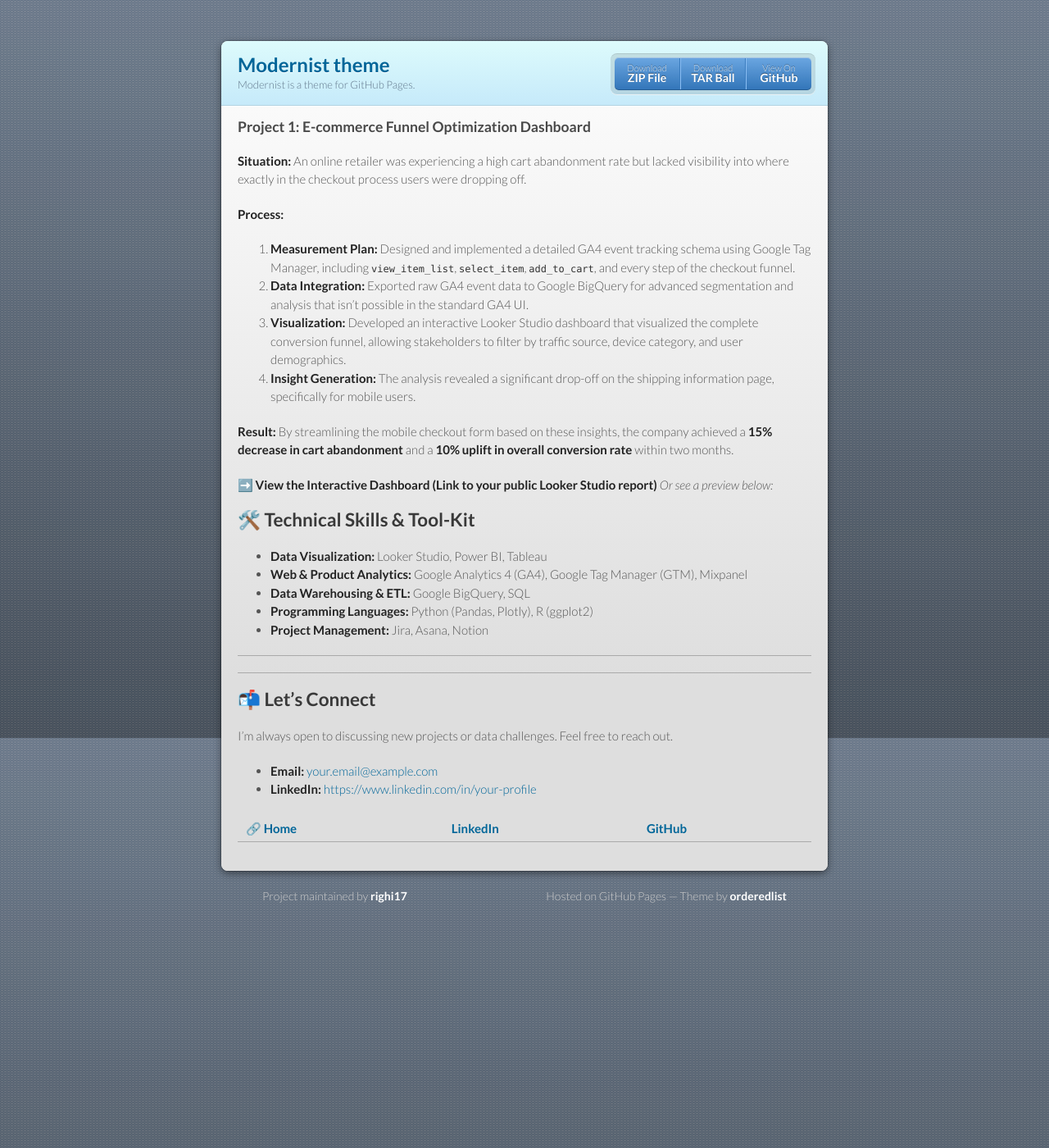
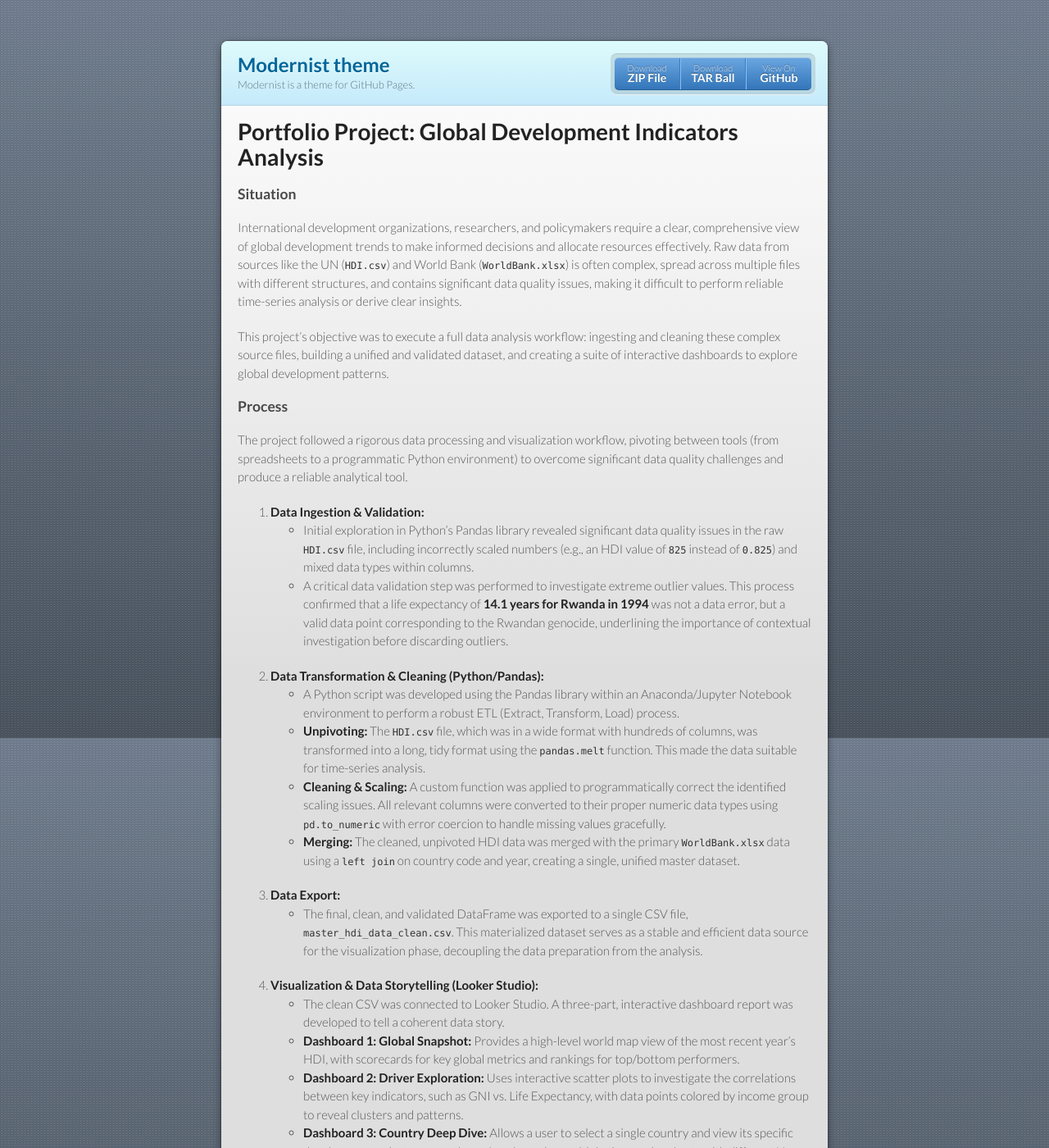
Before and after one commit to righi17/reprighi01, a Jekyll site: the page built from 01.md, in a window 1280 px wide and 1400 px high. Shown: the whole window at 82% size. Built offline with Jekyll 4.4.1, drawn with Linux system fonts in a browser that asks for light colours; our own code applies the rules of GitHub Pages for plain Markdown files; some of the changed text lies outside the part shown.

Commit message:
Update 01.md

```diff
--- a/01.md
+++ b/01.md
@@ -1,32 +1,36 @@
-### Project 1: E-commerce Funnel Optimization Dashboard
-**Situation:** An online retailer was experiencing a high cart abandonment rate but lacked visibility into where exactly in the checkout process users were dropping off.
+# Portfolio Project: Global Development Indicators Analysis
 
-**Process:**
-1.  **Measurement Plan:** Designed and implemented a detailed GA4 event tracking schema using Google Tag Manager, including `view_item_list`, `select_item`, `add_to_cart`, and every step of the checkout funnel.
-2.  **Data Integration:** Exported raw GA4 event data to Google BigQuery for advanced segmentation and analysis that isn't possible in the standard GA4 UI.
-3.  **Visualization:** Developed an interactive Looker Studio dashboard that visualized the complete conversion funnel, allowing stakeholders to filter by traffic source, device category, and user demographics.
-4.  **Insight Generation:** The analysis revealed a significant drop-off on the shipping information page, specifically for mobile users.
+### Situation
+International development organizations, researchers, and policymakers require a clear, comprehensive view of global development trends to make informed decisions and allocate resources effectively. Raw data from sources like the UN (`HDI.csv`) and World Bank (`WorldBank.xlsx`) is often complex, spread across multiple files with different structures, and contains significant data quality issues, making it difficult to perform reliable time-series analysis or derive clear insights.
 
-**Result:** By streamlining the mobile checkout form based on these insights, the company achieved a **15% decrease in cart abandonment** and a **10% uplift in overall conversion rate** within two months.
+This project's objective was to execute a full data analysis workflow: ingesting and cleaning these complex source files, building a unified and validated dataset, and creating a suite of interactive dashboards to explore global development patterns.
 
-[**➡️ View the Interactive Dashboard (Link to your public Looker Studio report)**](https://lookerstudio.google.com/your-report-url)
-*Or see a preview below:*
-## 🛠️ Technical Skills & Tool-Kit
+### Process
+The project followed a rigorous data processing and visualization workflow, pivoting between tools (from spreadsheets to a programmatic Python environment) to overcome significant data quality challenges and produce a reliable analytical tool.
 
-* **Data Visualization:** Looker Studio, Power BI, Tableau
-* **Web & Product Analytics:** Google Analytics 4 (GA4), Google Tag Manager (GTM), Mixpanel
-* **Data Warehousing & ETL:** Google BigQuery, SQL
-* **Programming Languages:** Python (Pandas, Plotly), R (ggplot2)
-* **Project Management:** Jira, Asana, Notion
+1.  **Data Ingestion & Validation:**
+    * Initial exploration in Python's Pandas library revealed significant data quality issues in the raw `HDI.csv` file, including incorrectly scaled numbers (e.g., an HDI value of `825` instead of `0.825`) and mixed data types within columns.
+    * A critical data validation step was performed to investigate extreme outlier values. This process confirmed that a life expectancy of **14.1 years for Rwanda in 1994** was not a data error, but a valid data point corresponding to the Rwandan genocide, underlining the importance of contextual investigation before discarding outliers.
+
+2.  **Data Transformation & Cleaning (Python/Pandas):**
+    * A Python script was developed using the Pandas library within an Anaconda/Jupyter Notebook environment to perform a robust ETL (Extract, Transform, Load) process.
+    * **Unpivoting:** The `HDI.csv` file, which was in a wide format with hundreds of columns, was transformed into a long, tidy format using the `pandas.melt` function. This made the data suitable for time-series analysis.
+    * **Cleaning & Scaling:** A custom function was applied to programmatically correct the identified scaling issues. All relevant columns were converted to their proper numeric data types using `pd.to_numeric` with error coercion to handle missing values gracefully.
+    * **Merging:** The cleaned, unpivoted HDI data was merged with the primary `WorldBank.xlsx` data using a `left join` on country code and year, creating a single, unified master dataset.
+
+3.  **Data Export:**
+    * The final, clean, and validated DataFrame was exported to a single CSV file, `master_hdi_data_clean.csv`. This materialized dataset serves as a stable and efficient data source for the visualization phase, decoupling the data preparation from the analysis.
+
+4.  **Visualization & Data Storytelling (Looker Studio):**
+    * The clean CSV was connected to Looker Studio. A three-part, interactive dashboard report was developed to tell a coherent data story.
+    * **Dashboard 1: Global Snapshot:** Provides a high-level world map view of the most recent year's HDI, with scorecards for key global metrics and rankings for top/bottom performers.
+    * **Dashboard 2: Driver Exploration:** Uses interactive scatter plots to investigate the correlations between key indicators, such as GNI vs. Life Expectancy, with data points colored by income group to reveal clusters and patterns.
+    * **Dashboard 3: Country Deep Dive:** Allows a user to select a single country and view its specific development trajectory over three decades, using multiple time-series charts with different Y-axes to correctly visualize data of varying scales.
+
+### Result
+This project successfully transformed multiple complex and error-prone raw data files into a single, validated, analysis-ready dataset. The resulting three-part Looker Studio dashboard provides a powerful tool for policymakers, researchers, and analysts to explore global development trends, compare national performance, and investigate the complex interplay between economic, health, and education indicators. The dashboard empowers users to move from a high-level global understanding to a granular, country-specific analysis seamlessly.
+
+[**➡️ View the Interactive Dashboard (Link to your public Looker Studio report)**](https://lookerstudio.google.com/s/nA_AKNNlBno)
+
 
 ---
-
----
-
-## 📬 Let's Connect
-I'm always open to discussing new projects or data challenges. Feel free to reach out.
-
-* **Email:** [your.email@example.com](mailto:your.email@example.com)
-* **LinkedIn:** <https://www.linkedin.com/in/your-profile>
-
-🔗 **[Home](https://righi17.github.io/reprighi01)** | **[LinkedIn](https://www.linkedin.com/in/righi)** | **[GitHub](https://github.com/righi17)**
```
